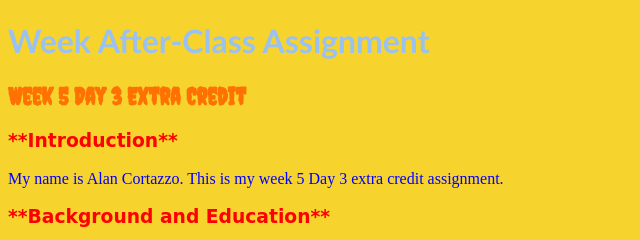
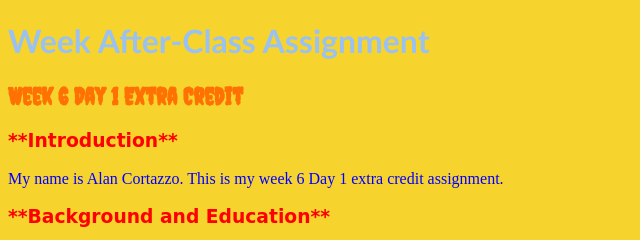
Before and after one commit to Heat84/Week-6-Day-1, a plain HTML site: page index.html in a window 1280 px wide. Shown: the top 240 px of the page, 0-640 px from the left. Drawn offline with Linux system fonts and the light colour scheme.

Commit message:
Update index.html

```diff
--- a/index.html
+++ b/index.html
@@ -4,9 +4,9 @@
 <head>
   <meta charset="utf-8">
   <meta name="viewport" content="width=device-width">
-  <title>Week 5 Day 3 Extra Credit </title>
+  <title>Week 6 Day 1 Extra Credit </title>
   <h1>Week After-Class Assignment</h1>
-  <h2>Week 5 Day 3 Extra Credit</h2>
+  <h2>Week 6 Day 1 Extra Credit</h2>
 
   <link href="style.css" rel="stylesheet" type="text/css" />
 </head>
@@ -24,7 +24,7 @@
 
   <h3>**Introduction**</h3>
 
-  <p>My name is Alan Cortazzo. This is my week 5 Day 3 extra credit assignment.</p>
+  <p>My name is Alan Cortazzo. This is my week 6 Day 1 extra credit assignment.</p>
 
 
 
```
